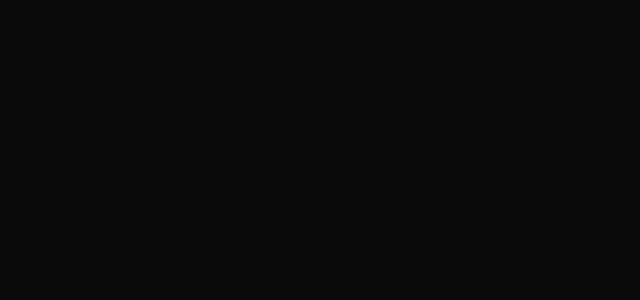
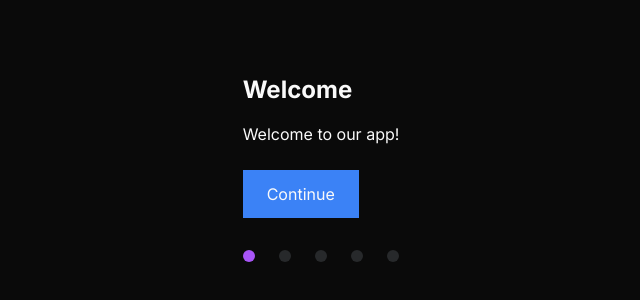
Before and after one commit to nihar-hegde/wallet, a Next.js app: page /onboarding/1 in a window 1280 px wide. Shown: the part 232-532 px from the top of the page, without its empty margins (319-959 px from the left). Built offline with nearby package versions, Linux system fonts and the light colour scheme.

Commit message:
page indicator basic styling done

```diff
--- /dev/null
+++ b/src/app/dashboard/page.tsx
@@ -0,0 +1,11 @@
+import React from "react";
+
+const DashboardPage = () => {
+  return (
+    <div>
+      <h1>You are all set</h1>
+    </div>
+  );
+};
+
+export default DashboardPage;
--- a/src/app/onboarding/[step]/page.tsx
+++ b/src/app/onboarding/[step]/page.tsx
@@ -1,3 +1,6 @@
+"use client";
+import OnboardingLayout from "@/components/Onboarding/OnboardingLayout";
+import { useRouter } from "next/navigation";
 import React from "react";
 
 const steps = [
@@ -9,10 +12,29 @@
 ];
 
 const OnboardingPage = ({ params }: { params: { step: string } }) => {
-  const currentStep = Number(params.step);
+  const router = useRouter();
+  const currentStep = Number(params.step) - 1;
+
+  const handleNext = () => {
+    if (currentStep < steps.length - 1) {
+      router.push(`/onboarding/${currentStep + 2}`);
+    } else {
+      // Finish onboarding
+      router.push("/dashboard");
+    }
+  };
   return (
     <div>
-      <div></div>
+      <OnboardingLayout currentStep={currentStep} totalSteps={steps.length}>
+        <h2 className="text-2xl font-bold mb-4">{steps[currentStep].title}</h2>
+        <p className="mb-6">{steps[currentStep].content}</p>
+        <button
+          onClick={handleNext}
+          className="px-6 py-3 bg-blue-500  rounded-lg hover:bg-blue-600 transition-colors"
+        >
+          {currentStep === steps.length - 1 ? "Finish" : "Continue"}
+        </button>
+      </OnboardingLayout>
     </div>
   );
 };
--- /dev/null
+++ b/src/components/Onboarding/OnboardingLayout.tsx
@@ -0,0 +1,21 @@
+import { ReactNode } from "react";
+import ProgressIndicator from "./ProgressIndicator";
+
+interface OnboardingLayoutProps {
+  children: ReactNode;
+  currentStep: number;
+  totalSteps: number;
+}
+
+export default function OnboardingLayout({
+  children,
+  currentStep,
+  totalSteps,
+}: OnboardingLayoutProps) {
+  return (
+    <div className=" flex flex-col items-center justify-center min-h-screen ">
+      <div>{children}</div>
+      <ProgressIndicator currentStep={currentStep} totalSteps={totalSteps} />
+    </div>
+  );
+}
--- /dev/null
+++ b/src/components/Onboarding/ProgressIndicator.tsx
@@ -0,0 +1,26 @@
+import { cn } from "@/lib/utils";
+
+interface ProgressIndicatorProps {
+  currentStep: number;
+  totalSteps: number;
+}
+
+export default function ProgressIndicator({
+  currentStep,
+  totalSteps,
+}: ProgressIndicatorProps) {
+  return (
+    <div className="flex justify-center space-x-6 mt-8">
+      {[...Array(totalSteps)].map((_, index) => (
+        <div
+          key={index}
+          className={cn("w-3 h-3 rounded-full", {
+            "bg-purple-500/20": index < currentStep,
+            "bg-purple-500": index === currentStep,
+            "bg-gray-400/20": index > currentStep,
+          })}
+        />
+      ))}
+    </div>
+  );
+}
```
